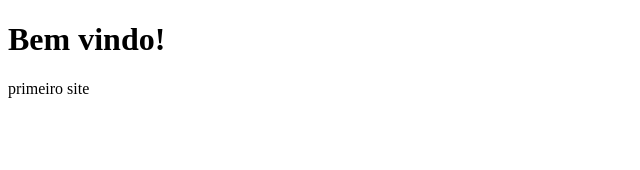
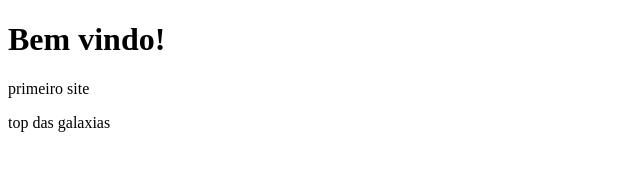
Before and after one commit to andrelopestec/site, a plain HTML site: page index.html in a window 1280 px wide. Shown: the whole page, without its empty margins (0-640 px from the left). Drawn offline with Linux system fonts and the light colour scheme.

Commit message:
outro paragrafo

```diff
--- a/index.html
+++ b/index.html
@@ -9,5 +9,6 @@
 <body>
    <h1>Bem vindo!</h1>
    <p>primeiro site</p>
+   <p>top das galaxias</p>
 </body>
 </html>
```
